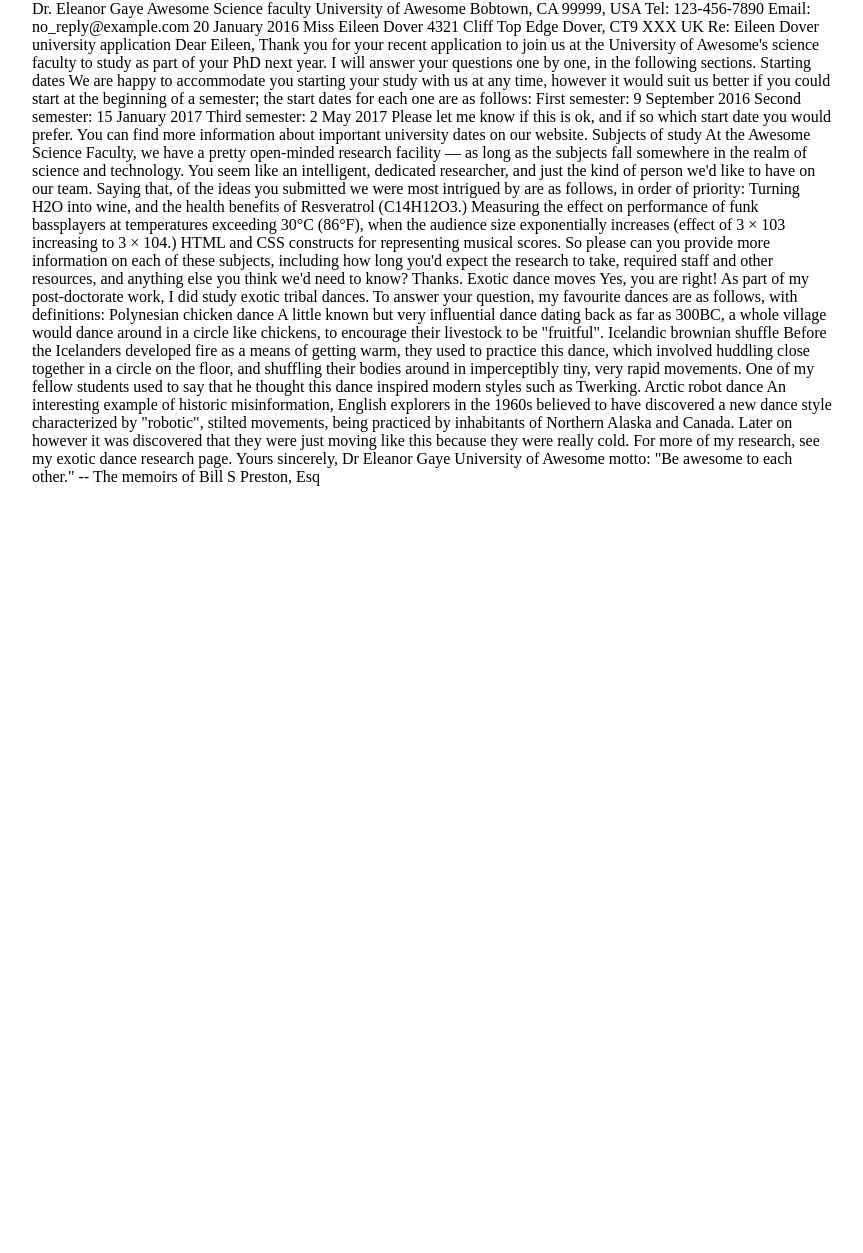
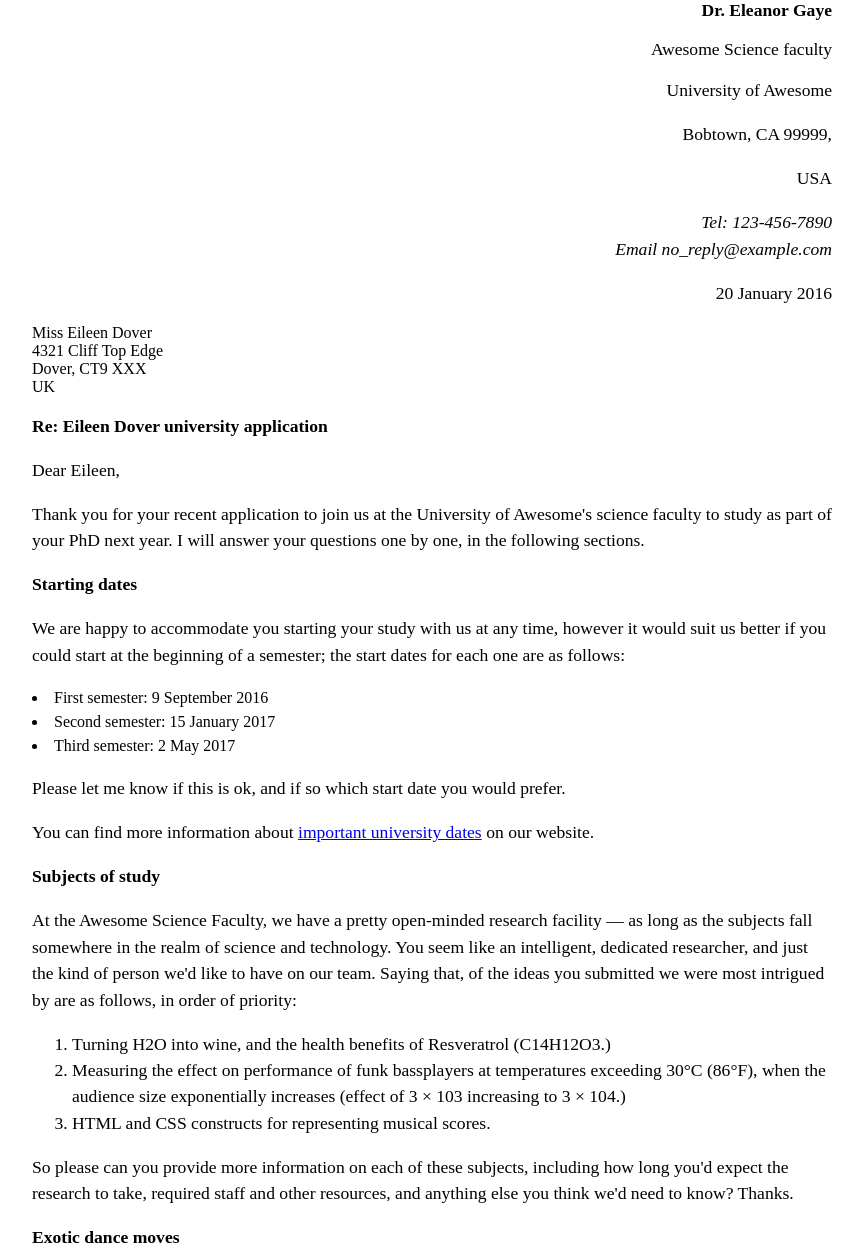
Before and after one commit to chyk22056/git-tutorial, a plain HTML site: page index.html in a window 1280 px wide. Shown: the top 1253 px of the page, without its empty margins (208-1071 px from the left). Before the commit the page ends 800 px from the top, so only its background shows below. Drawn offline with Linux system fonts and the light colour scheme.

Commit message:
手紙書いた

```diff
--- a/index.html
+++ b/index.html
@@ -4,68 +4,69 @@
     <link rel="stylesheet" href="./style.css" />
   </head>
   <body>
-    Dr. Eleanor Gaye
-Awesome Science faculty
-University of Awesome
-Bobtown, CA 99999,
-USA
-Tel: 123-456-7890
-Email: no_reply@example.com
+    <ul class="sender-column"><strong>Dr. Eleanor Gaye</strong></ul>
+    <ol class="sender-column">Awesome Science faculty</ol>
+    <p class="sender-column">University of Awesome</p>
+    <p class="sender-column">Bobtown, CA 99999,</p>
+    <p class="sender-column">USA</p>
+    <address class="sender-column">Tel: 123-456-7890</address>
+    <address class="sender-column">Email no_reply@example.com</address>
 
-20 January 2016
+    <p class="sender-column">20 January 2016</p>
 
-Miss Eileen Dover
-4321 Cliff Top Edge
-Dover, CT9 XXX
-UK
+<div>Miss Eileen Dover</div>
+<div>4321 Cliff Top Edge</div>
+<div>Dover, CT9 XXX</div>
+<div>UK</div>
 
 
-Re: Eileen Dover university application
+<p><strong>Re: Eileen Dover university application</strong></p>
 
-Dear Eileen,
+<p>Dear Eileen,</p>
 
-Thank you for your recent application to join us at the University of Awesome's science faculty to study as part of your PhD next year. I will answer your questions one by one, in the following sections.
+<p>Thank you for your recent application to join us at the University of Awesome's science faculty to study as part of your PhD next year. I will answer your questions one by one, in the following sections.</p>
 
-Starting dates
+<p><strong>Starting dates</strong></p>
 
-We are happy to accommodate you starting your study with us at any time, however it would suit us better if you could start at the beginning of a semester; the start dates for each one are as follows:
+<p>We are happy to accommodate you starting your study with us at any time, however it would suit us better if you could start at the beginning of a semester; the start dates for each one are as follows:</p>
 
-First semester: 9 September 2016
-Second semester: 15 January 2017
-Third semester: 2 May 2017
+<li>First semester: 9 September 2016</li>
+<li>Second semester: 15 January 2017</li>
+<li>Third semester: 2 May 2017</li>
 
-Please let me know if this is ok, and if so which start date you would prefer.
+<p>Please let me know if this is ok, and if so which start date you would prefer.</p>
 
-You can find more information about important university dates on our website.
+<p>You can find more information about <a href="http://example.com">important university dates</a> on our website.</p>
 
 
-Subjects of study
+<p><strong>Subjects of study</strong></p>
 
-At the Awesome Science Faculty, we have a pretty open-minded research facility — as long as the subjects fall somewhere in the realm of science and technology. You seem like an intelligent, dedicated researcher, and just the kind of person we'd like to have on our team. Saying that, of the ideas you submitted we were most intrigued by are as follows, in order of priority:
+<p>At the Awesome Science Faculty, we have a pretty open-minded research facility — as long as the subjects fall somewhere in the realm of science and technology. You seem like an intelligent, dedicated researcher, and just the kind of person we'd like to have on our team. Saying that, of the ideas you submitted we were most intrigued by are as follows, in order of priority:</p>
 
-Turning H2O into wine, and the health benefits of Resveratrol (C14H12O3.)
-Measuring the effect on performance of funk bassplayers at temperatures exceeding 30°C (86°F), when the audience size exponentially increases (effect of 3 × 103 increasing to 3 × 104.)
-HTML and CSS constructs for representing musical scores.
-
-So please can you provide more information on each of these subjects, including how long you'd expect the research to take, required staff and other resources, and anything else you think we'd need to know? Thanks.
+<ol>
+<li>Turning H2O into wine, and the health benefits of Resveratrol (C14H12O3.)</li>
+<li>Measuring the effect on performance of funk bassplayers at temperatures exceeding 30°C (86°F), when the audience size exponentially increases (effect of 3 × 103 increasing to 3 × 104.)</li>
+<li>HTML and CSS constructs for representing musical scores.</li>
+</ol>
+<p>So please can you provide more information on each of these subjects, including how long you'd expect the research to take, required staff and other resources, and anything else you think we'd need to know? Thanks.</p>
 
 
-Exotic dance moves
+<p><strong>Exotic dance moves</strong></p>
 
-Yes, you are right! As part of my post-doctorate work, I did study exotic tribal dances. To answer your question, my favourite dances are as follows, with definitions:
+<p>Yes, you are right! As part of my post-doctorate work, I did study exotic tribal dances. To answer your question, my favourite dances are as follows, with definitions:</p>
 
-Polynesian chicken dance
+<p>Polynesian chicken dance</p>
 A little known but very influential dance dating back as far as 300BC, a whole village would dance around in a circle like chickens, to encourage their livestock to be "fruitful".
-Icelandic brownian shuffle
+<p>Icelandic brownian shuffle</p>
 Before the Icelanders developed fire as a means of getting warm, they used to practice this dance, which involved huddling close together in a circle on the floor, and shuffling their bodies around in imperceptibly tiny, very rapid movements. One of my fellow students used to say that he thought this dance inspired modern styles such as Twerking.
-Arctic robot dance
+<p>Arctic robot dance</p>
 An interesting example of historic misinformation, English explorers in the 1960s believed to have discovered a new dance style characterized by "robotic", stilted movements, being practiced by inhabitants of Northern Alaska and Canada. Later on however it was discovered that they were just moving like this because they were really cold.
 
-For more of my research, see my exotic dance research page.
+<p>For more of my research, see my <a href="http://example.com">exotic dance research page.</a></p>
 
-Yours sincerely,
-Dr Eleanor Gaye
+<p>Yours sincerely,</p>
+<p>Dr Eleanor Gaye</p>
 
-University of Awesome motto: "Be awesome to each other." -- The memoirs of Bill S Preston, Esq
+<p>University of Awesome motto: "Be awesome to each other." -- The memoirs of Bill S Preston, Esq</p>
   </body>
 </html>
```
